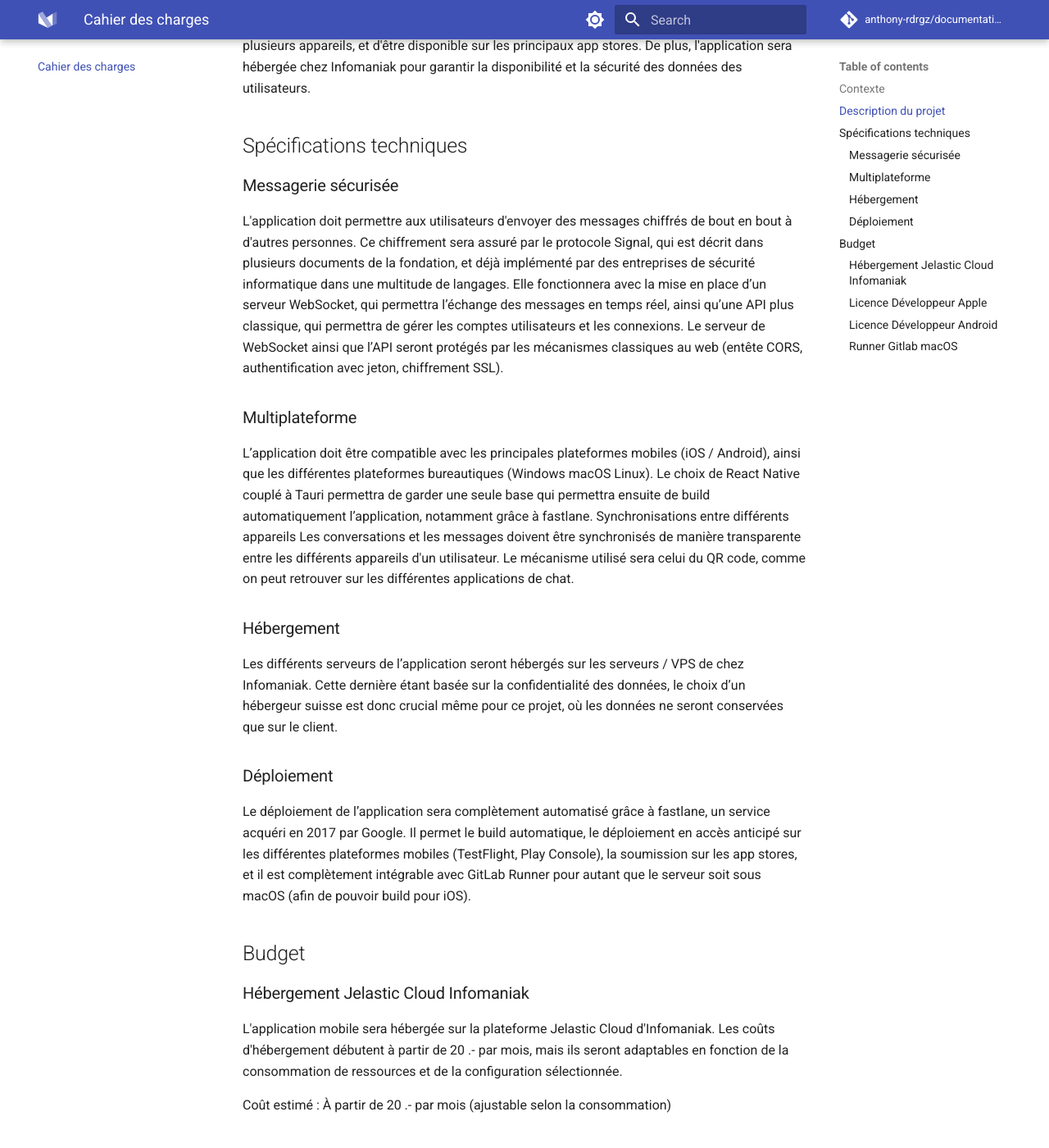
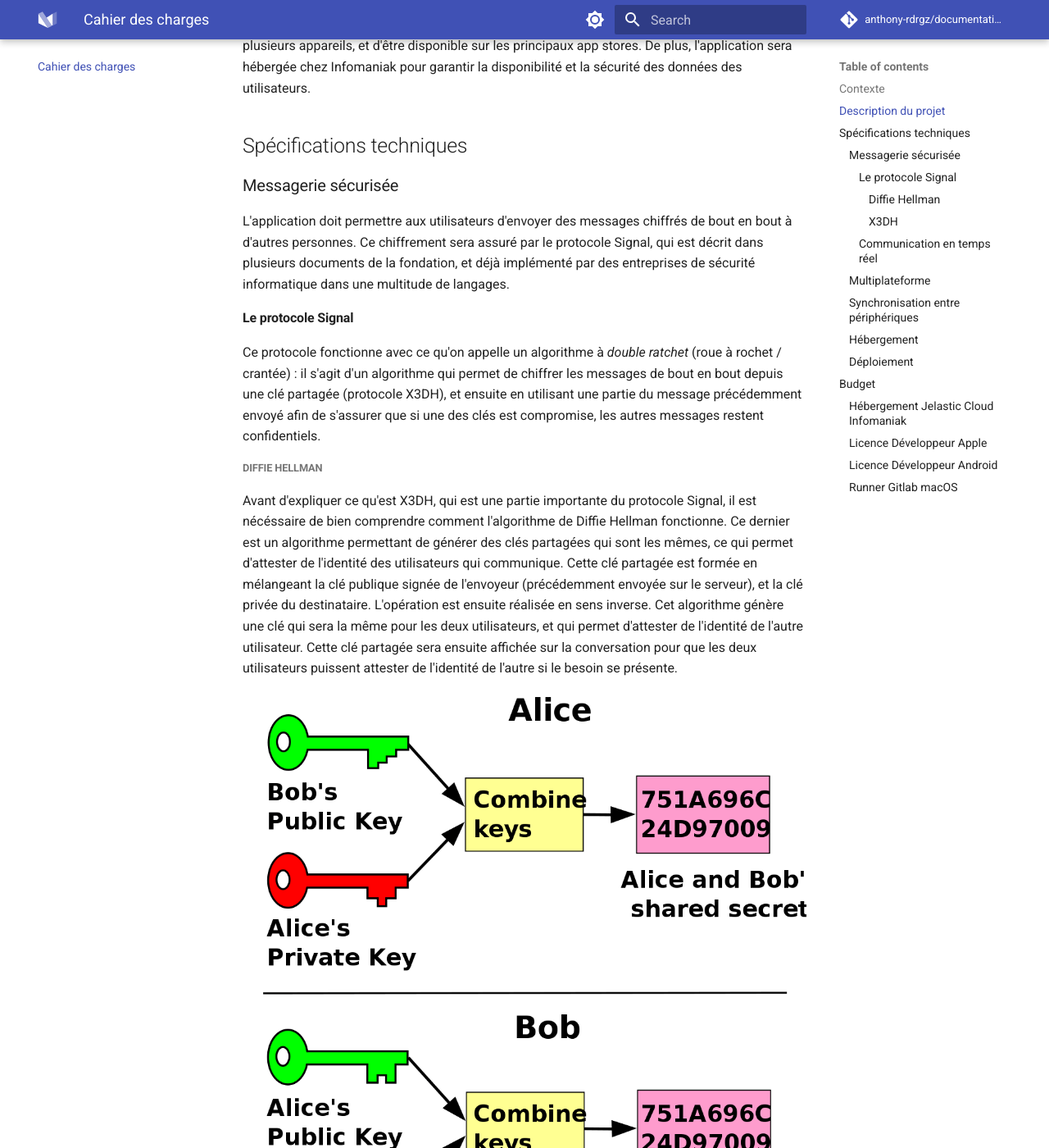
Before and after one commit to nezia1/missive-documentation, an MkDocs documentation site: the page built from docs/cahier-des-charges.md, in a window 1280 px wide and 1400 px high, scrolled down 659 px. Shown: the whole window at 82% size. Built offline with MkDocs 1.6.1 and Material for MkDocs 9.7.7, drawn with Linux system fonts in a browser that asks for light colours; some of the changed text lies outside the part shown.

Commit message:
update specifications to explain diffie hellman

```diff
--- a/docs/cahier-des-charges.md
+++ b/docs/cahier-des-charges.md
@@ -13,14 +13,35 @@ L'objectif principal de ce projet est de développer une application de messager
 ### Messagerie sécurisée
 
 L'application doit permettre aux utilisateurs d'envoyer des messages chiffrés de bout en bout à d'autres personnes. Ce chiffrement sera assuré par le protocole Signal, qui est décrit dans plusieurs documents de la fondation, et déjà implémenté par des entreprises de sécurité informatique dans une multitude de langages.
+
+#### Le protocole Signal
+
+Ce protocole fonctionne avec ce qu'on appelle un algorithme à *double ratchet* (roue à rochet / crantée) : il s'agit d'un algorithme  qui permet de chiffrer les messages de bout en bout depuis une clé partagée (protocole X3DH), et ensuite en utilisant une partie du message précédemment envoyé afin de s'assurer que si une des clés est compromise, les autres messages restent confidentiels.
+
+##### Diffie Hellman
+
+Avant d'expliquer ce qu'est X3DH, qui est une partie importante du protocole Signal, il est nécéssaire de bien comprendre comment l'algorithme de Diffie Hellman fonctionne.
+Ce dernier est un algorithme permettant de générer des clés partagées qui sont les mêmes, ce qui permet d'attester de l'identité des utilisateurs qui communique. Cette clé partagée est formée en mélangeant la clé publique signée de l'envoyeur (précédemment envoyée sur le serveur), et la clé privée du destinataire. L'opération est ensuite réalisée en sens inverse. Cet algorithme génère une clé qui sera la même pour les deux utilisateurs, et qui permet d'attester de l'identité de l'autre utilisateur. Cette clé partagée sera ensuite affichée sur la conversation pour que les deux utilisateurs puissent attester de l'identité de l'autre si le besoin se présente.
+![Diffie Hellman](./img/diffie-hellman.png)
+
+##### X3DH
+
+#### Communication en temps réel
+
 Elle fonctionnera avec la mise en place d’un serveur WebSocket, qui permettra l’échange des messages en temps réel, ainsi qu’une API plus classique, qui permettra de gérer les comptes utilisateurs et les connexions.
 Le serveur de WebSocket ainsi que l’API seront protégés par les mécanismes classiques au web (entête CORS, authentification avec jeton, chiffrement SSL).
+
+Le serveur ne stockera jamais d'autres informations que les informations de connexion, et les messages en attente de réception. Les messages seront supprimés dès qu'ils auront été reçus par le destinataire. Cela permettra de garantir la confidentialité des messages, même dans le cas où le serveur serait compromis.
 
 ### Multiplateforme
 
 L’application doit être compatible avec les principales plateformes mobiles (iOS / Android), ainsi que les différentes plateformes bureautiques (Windows macOS Linux). Le choix de React Native couplé à Tauri permettra de garder une seule base qui permettra ensuite de build automatiquement l’application, notamment grâce à fastlane.
 Synchronisations entre différents appareils
 Les conversations et les messages doivent être synchronisés de manière transparente entre les différents appareils d'un utilisateur. Le mécanisme utilisé sera celui du QR code, comme on peut retrouver sur les différentes applications de chat.
+
+### Synchronisation entre périphériques
+
+L'application doit pouvoir permettre de synchroniser différents périphériques entre eux. Pour ce faire, un mécanisme de QR code sera mis en place, comme on peut le retrouver sur un grand nombre d'applications de messagerie. L'utilisateur pourra scanner le QR code de son appareil principal avec un autre appareil, et ainsi synchroniser les conversations et les messages entre les deux appareils.
 
 ### Hébergement
 
```
Also changed, not shown: docs/img/diffie-hellman.png (added).
